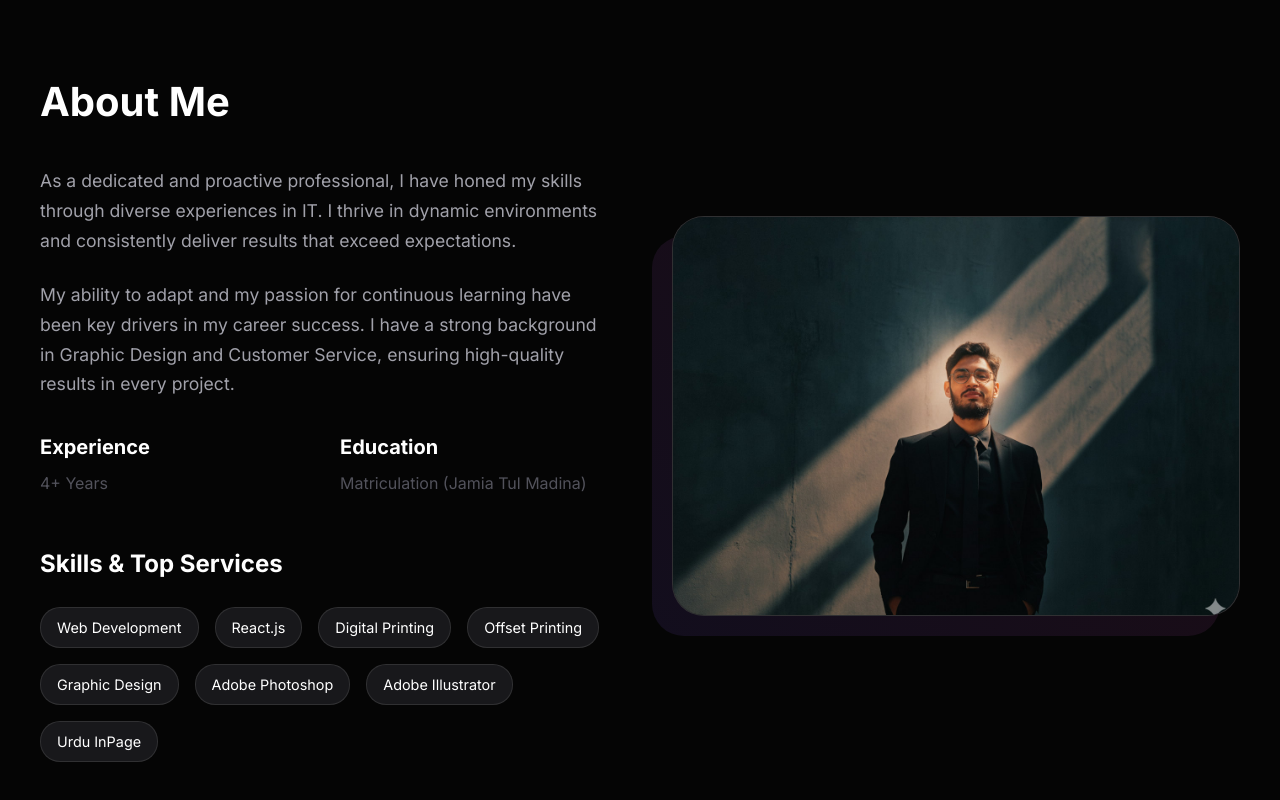
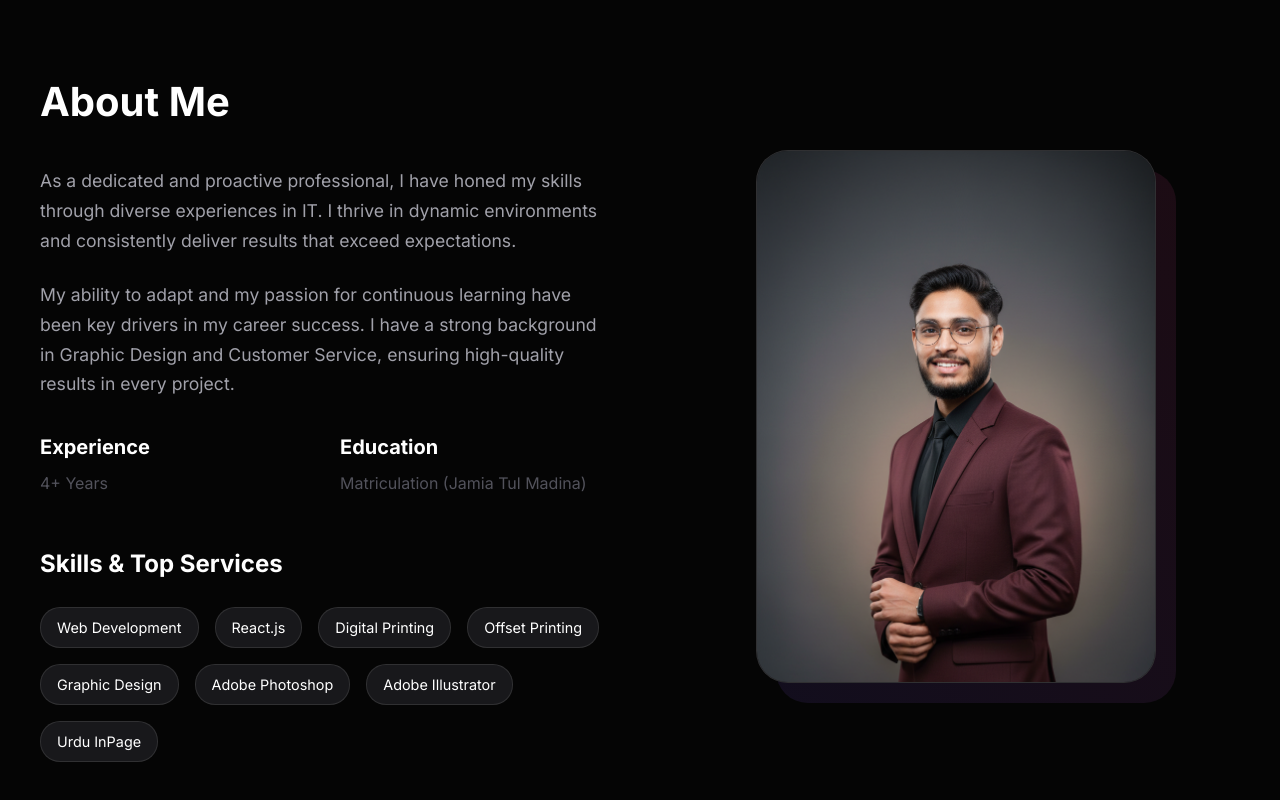
Before and after one commit to shahjahan72/syed-shahjahan-shah, a React (Vite) app: page / in a window 1280 px wide. Shown: the part 858-1658 px from the top of the page. Built offline with nearby package versions, Linux system fonts and the light colour scheme.

Commit message:
Fix portrait image display in About section

```diff
--- a/src/components/About.jsx
+++ b/src/components/About.jsx
@@ -62,23 +62,23 @@ const About = () => {
                     initial={{ opacity: 0, scale: 0.8 }}
                     whileInView={{ opacity: 1, scale: 1 }}
                     viewport={{ once: true }}
-                    style={{ position: 'relative' }}
+                    style={{ position: 'relative', maxWidth: '400px', margin: '0 auto', width: '100%' }}
                     className="mobile-center"
                 >
                     <div style={{
+                        position: 'absolute',
+                        top: '20px',
+                        left: '20px',
                         width: '100%',
-                        height: '400px',
+                        height: '100%',
                         background: 'linear-gradient(45deg, var(--accent-primary), var(--accent-secondary))',
                         borderRadius: '2rem',
                         opacity: 0.1,
-                        position: 'absolute',
-                        top: '20px',
-                        right: '20px',
                         zIndex: 0
                     }} />
                     <div style={{
                         width: '100%',
-                        height: '400px',
+                        aspectRatio: '3/4',
                         background: 'var(--bg-tertiary)',
                         borderRadius: '2rem',
                         border: '1px solid var(--border-light)',
@@ -89,7 +89,7 @@ const About = () => {
                         alignItems: 'center',
                         justifyContent: 'center'
                     }}>
-                        <img src="/about_profile.png" alt="Shahjahan Shah" style={{ width: '100%', height: '100%', objectFit: 'cover' }} />
+                        <img src="/about_profile.png" alt="Shahjahan Shah" style={{ width: '100%', height: '100%', objectFit: 'cover', objectPosition: 'top' }} />
                     </div>
                 </motion.div>
 
```
Also changed, not shown: public/about_profile.png.
